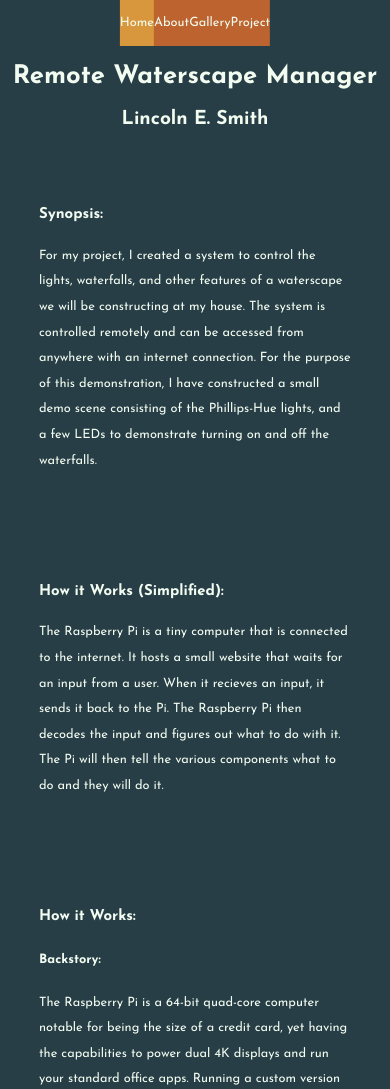
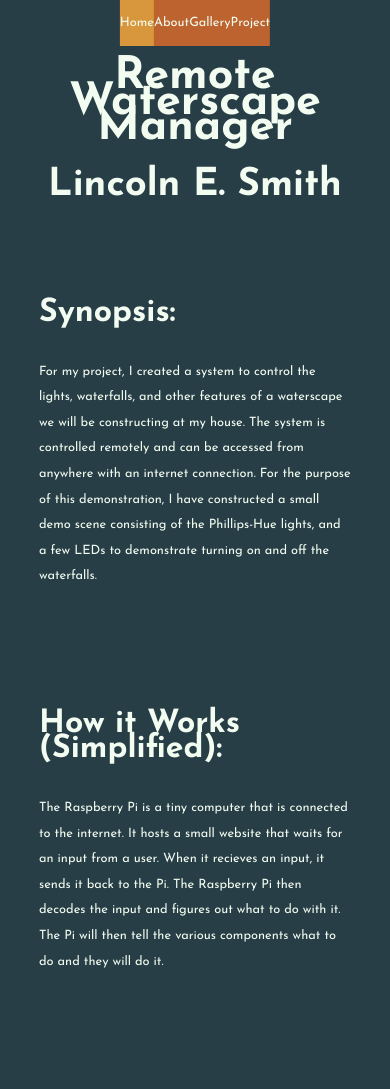
Before and after one commit to MrSmarty/GT-Showcase-Project-Code, a website: page docs/index.html in a window 390 px wide. Shown: the top 1089 px of the page. Drawn offline with Linux system fonts and the light colour scheme.

Commit message:
mobile adjustments

```diff
--- a/docs/index.html
+++ b/docs/index.html
@@ -92,7 +92,8 @@
     </p>
     <h4>Controlling the Lights</h4>
     <p>
-      Controlling the lights is a bit more complex.
+      Controlling the lights is a bit more complex. I used the Phillips-Hue Lighting system as a basis for the lights
+      for my project.
     </p>
   </div>
   <div class="block">
--- a/docs/style.css
+++ b/docs/style.css
@@ -33,6 +33,21 @@ h1,
 h2 {
   text-align: center;
 }
+
+/* Setting default Header Sizes */
+h1 {
+  font-size: 3.5em;
+}
+h2 {
+  font-size: 3em;
+}
+h3 {
+  font-size: 2.5em;
+}
+h4 {
+  font-size: 2em;
+}
+
 
 footer {
   text-align: center;
```
